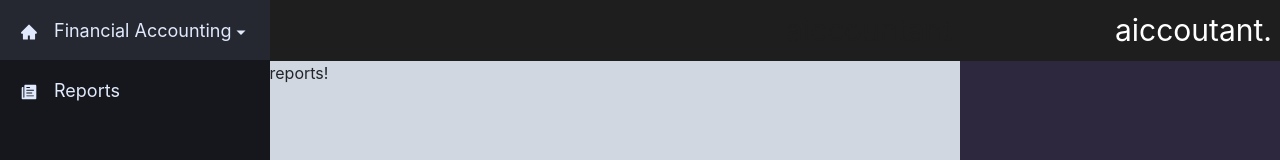
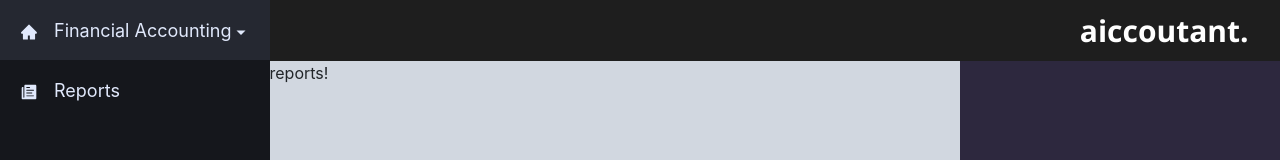
Before and after one commit to npgilman/ai_hackathon, a React (Create React App) app: page /Reports in a window 1280 px wide. Shown: the top 160 px of the page. Built offline with nearby package versions, Linux system fonts and the light colour scheme.

Commit message:
Update font in top bar
Small update to top bar

```diff
--- a/src/Components/chatbot.js
+++ b/src/Components/chatbot.js
@@ -63,8 +63,8 @@ export default function ChatbotWindow( {param1, param2} ) {
           position: "relative"
         }}
       >
-        <div style={{backgroundColor: "#1E1E1E", color: "white", padding: "0.5rem", textAlign:"right", fontSize: "30px", position: "absolute", zIndex: "1", left:"0", right: "0"}}>
-                aiccoutant.
+        <div style={{backgroundColor: "#1E1E1E", color: "white", padding: "0.5rem", textAlign:"right", fontSize: "30px", position: "absolute", zIndex: "1", left:"0", right: "0", fontFamily: "Segoe Ui"}}>
+                <b>aiccoutant.&nbsp;&nbsp;&nbsp;</b>
         </div>
         <div style={{position: 'absolute', bottom: '4rem', left: "0", right: "0"}}>
         <div style={{position: 'relative', padding: "1rem"}}>
--- a/src/pages/PageToRender.js
+++ b/src/pages/PageToRender.js
@@ -10,7 +10,7 @@ function PageToRender() {
     return (
         <div className='flex-fill' style={{backgroundColor: "#D1D7E0"}}>
             <div style={{backgroundColor: "#1E1E1E", color: "#1E1E1E", padding: "0.5rem", textAlign:"right", fontSize: "30px"}}>
-                aiccountant
+                <b style={{visibility: "hidden"}}>aiccountant</b>
             </div>
             <Routes>
                 <Route path='/' exact element={<LandingPage />} />
```
